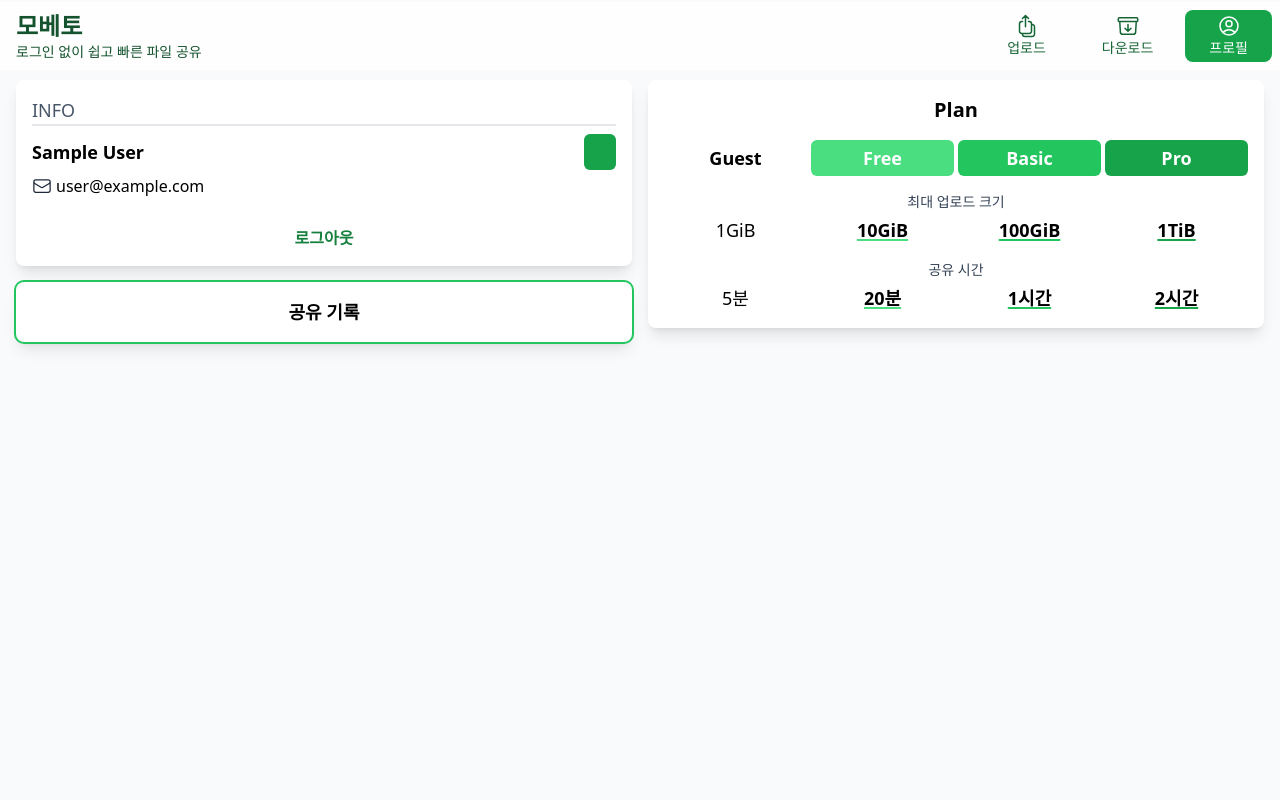
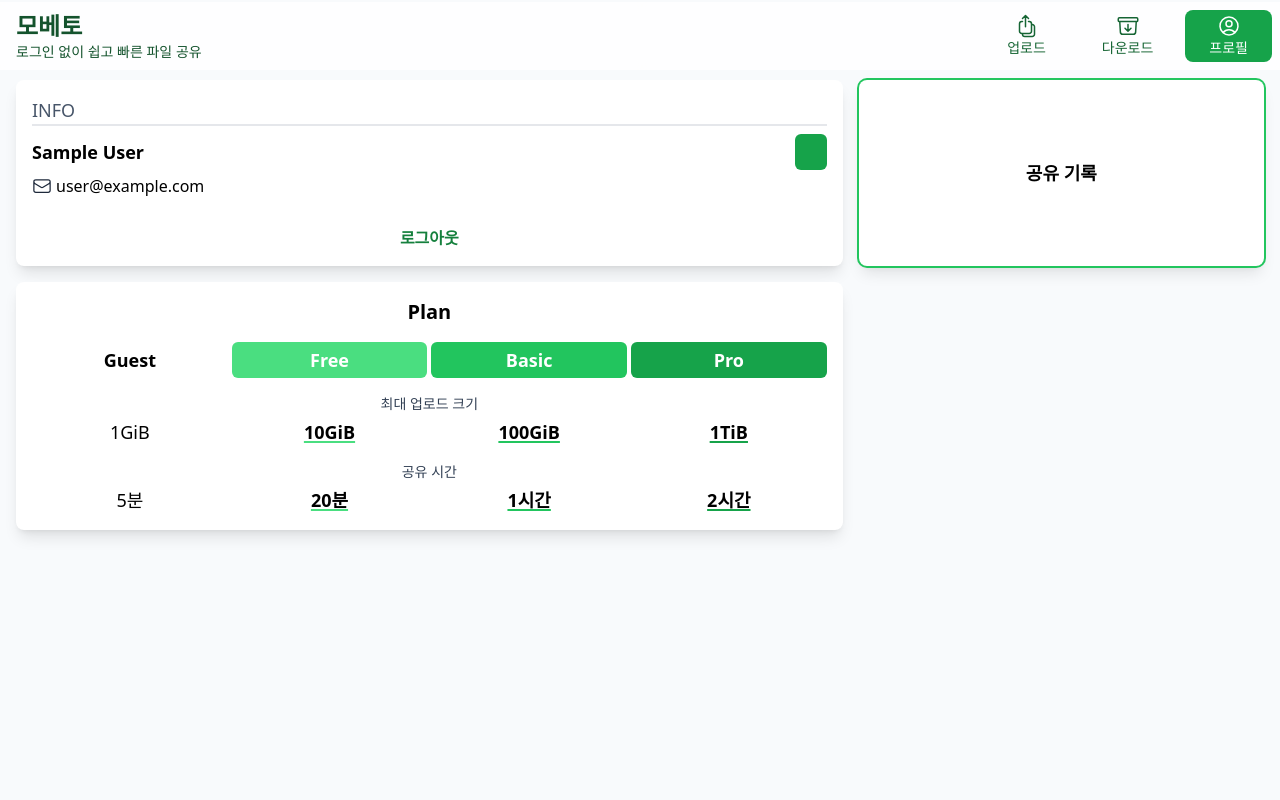
Before and after one commit to jhyunwoo/moveto-web, a Next.js app: page /profile in a window 1280 px wide. Shown: the top 800 px of the page. Built offline with nearby package versions, Linux system fonts and the light colour scheme; no server answers; sample sign-in values are in the browser's storage.

Commit message:
fix profile ui

```diff
--- a/app/profile/page.tsx
+++ b/app/profile/page.tsx
@@ -18,8 +18,8 @@ export default async function User() {
 
   return (
     <div className='min-h-screen w-full p-4 pb-24 dark:text-white'>
-      <div className='columns-1 space-y-4 sm:columns-2 '>
-        <div className='flex flex-col items-start justify-center space-y-1 rounded-lg bg-white p-4 shadow-lg dark:bg-slate-900'>
+      <div className='grid grid-cols-1 gap-4 sm:grid-cols-3'>
+        <div className='flex flex-col items-start justify-center space-y-1 rounded-lg bg-white p-4 shadow-lg dark:bg-slate-900 sm:col-span-2'>
           <div className='mb-1 w-full border-b-2 text-lg text-slate-600 dark:border-slate-500 dark:text-slate-300'>
             INFO
           </div>
@@ -43,7 +43,7 @@ export default async function User() {
         >
           <div className='text-lg font-semibold'>공유 기록</div>
         </Link>
-        <div className='flex flex-col items-start justify-center space-y-1 rounded-lg bg-white p-4 shadow-lg dark:bg-slate-900'>
+        <div className='flex flex-col items-start justify-center space-y-1 rounded-lg bg-white p-4 shadow-lg dark:bg-slate-900 sm:col-span-2'>
           <div className='grid w-full grid-cols-4 place-content-center content-center items-stretch gap-1'>
             {/* Plan */}
             <div className='col-span-4 pb-3 text-center text-xl font-bold'>
```
